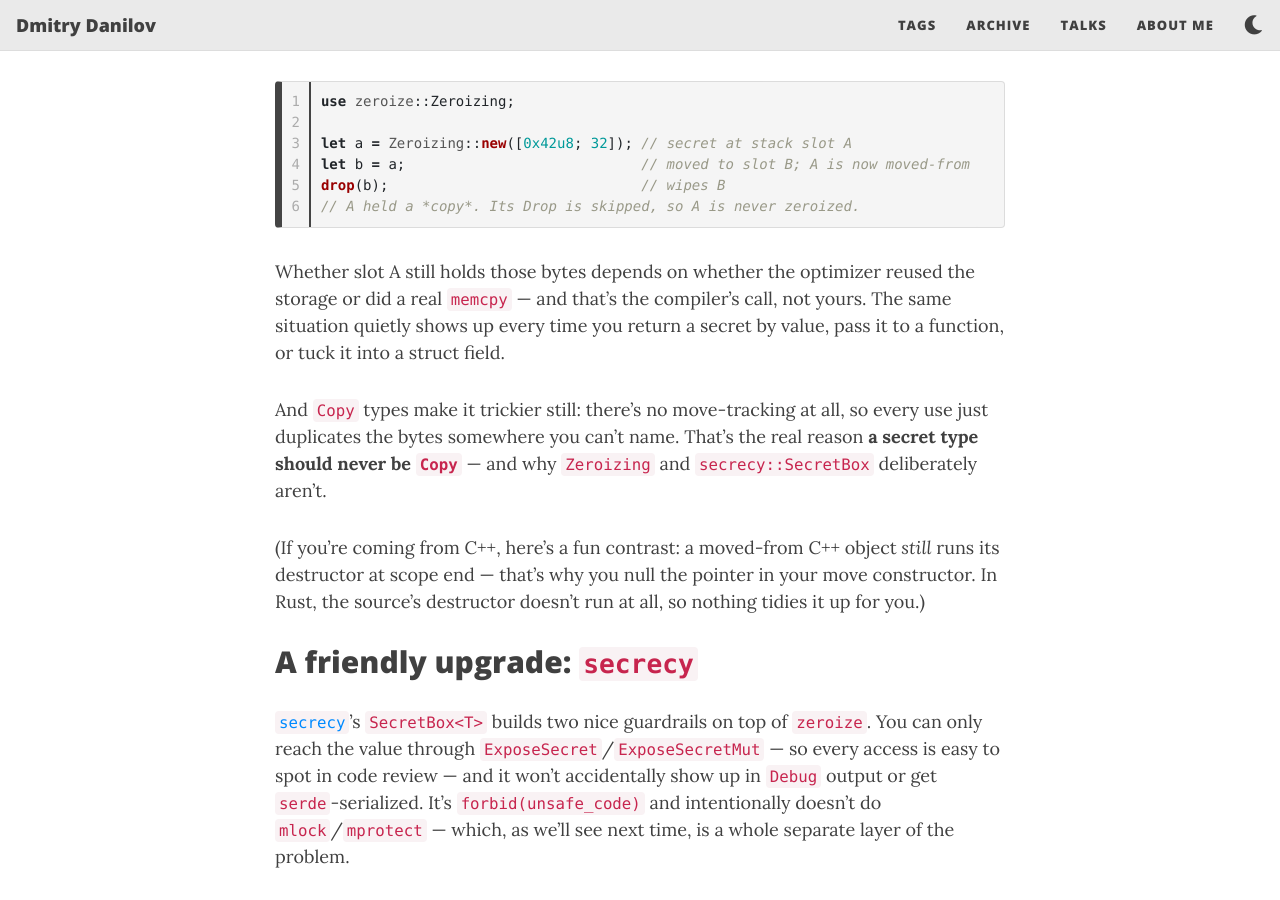
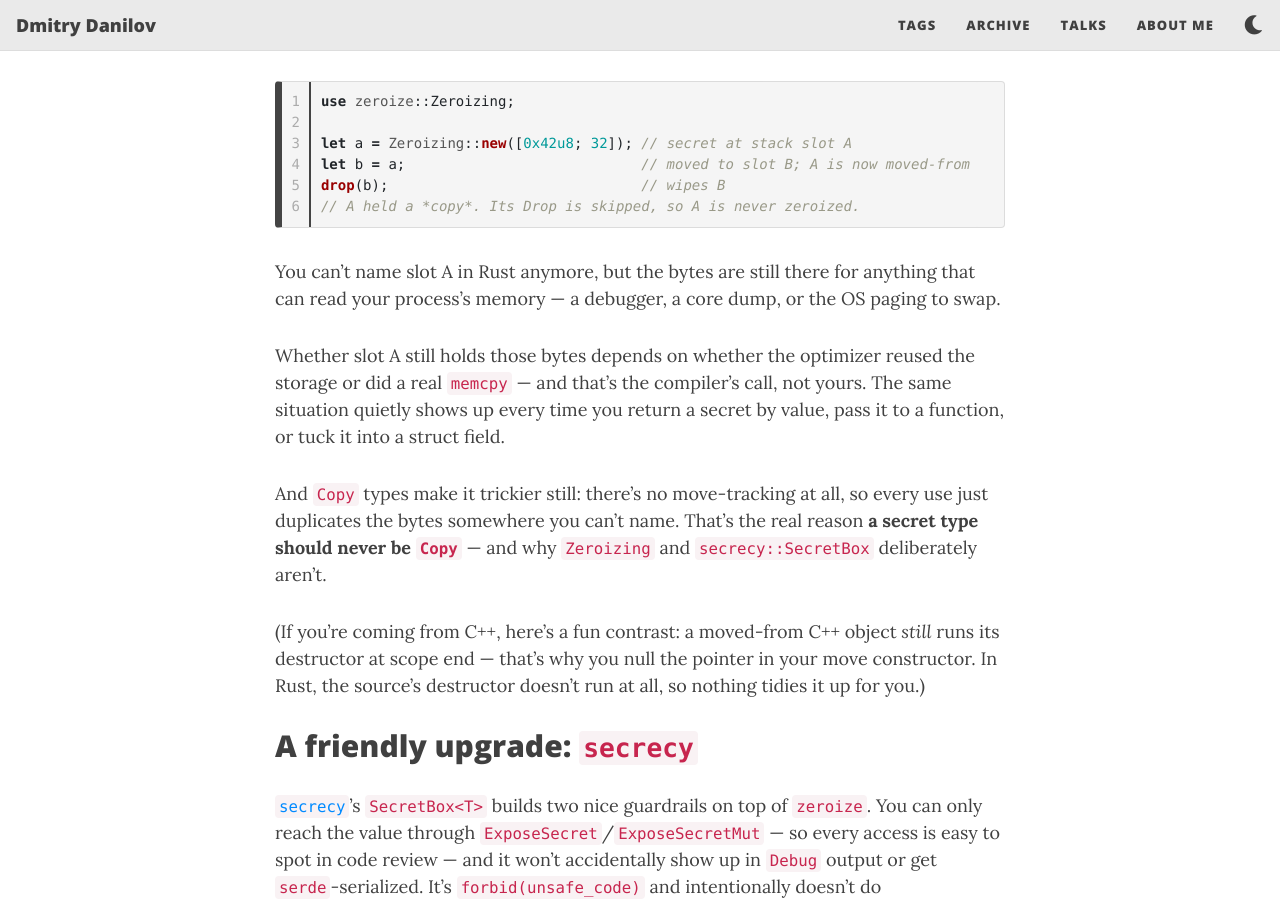
Before and after one commit to f-squirrel/f-squirrel.github.io, a Jekyll site: the page built from _posts/2026-06-22-zeroize.md, in a window 1280 px wide and 900 px high, scrolled down 2832 px. Built offline with Jekyll 4.4.1, drawn with Linux system fonts in a browser that asks for light colours; nearby versions of some CDN libraries.

Commit message:
post: clarify why unzeroized moved-from slot matters

````diff
--- a/_posts/2026-06-22-zeroize.md
+++ b/_posts/2026-06-22-zeroize.md
@@ -89,6 +89,8 @@ drop(b);                              // wipes B
 // A held a *copy*. Its Drop is skipped, so A is never zeroized.
 ```
 
+You can't name slot A in Rust anymore, but the bytes are still there for anything that can read your process's memory — a debugger, a core dump, or the OS paging to swap.
+
 Whether slot A still holds those bytes depends on whether the optimizer reused the storage or did a real `memcpy` — and that's the compiler's call, not yours. The same situation quietly shows up every time you return a secret by value, pass it to a function, or tuck it into a struct field.
 
 And `Copy` types make it trickier still: there's no move-tracking at all, so every use just duplicates the bytes somewhere you can't name. That's the real reason **a secret type should never be `Copy`** — and why `Zeroizing` and `secrecy::SecretBox` deliberately aren't.
````
